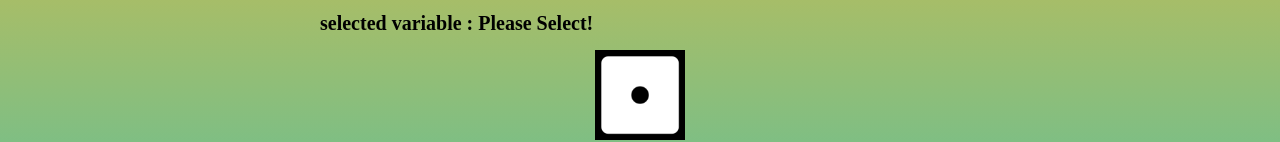
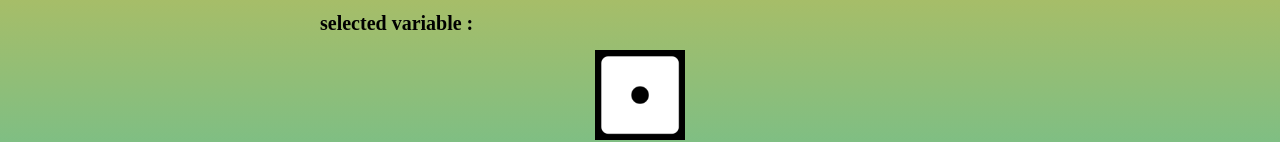
Before and after one commit to aditya9855/dice-main, a plain HTML site: page index.html in a window 1280 px wide. Shown: the part 317-459 px from the top of the page. Drawn offline with Linux system fonts and the light colour scheme.

Commit message:
update disable value

```diff
--- a/index.html
+++ b/index.html
@@ -15,14 +15,14 @@
     <h1 class="tag"> ROLL THE DICE </h1>
     <p class="tag2" id="message1"> Score : <span id="score" > Null </span> </p>
     <p class="tag3" id="score"> </p>
-    <p class="tag2" > selected variable : <span id="scce" > Please Select! </span></p>
+    <p class="tag2" > selected variable : <span id="scce" ></span></p>
     <img src="1.png" alt="" id="img">
     <div>
       <div id="p">
         <h1>YOU HAVE TO SELECT ONE OPTION</h1>
         <label for="cars" class="no">Choose a number:</label>
         <select class="btn33" id="cars">
-          <option id="null" value="">Please Select!</option>
+          <option id="null" selected disabled value="please select">Please Select!</option>
           <option value="1" onselect="1">1</option>
           <option value="2" onselect="2">2</option>
           <!--  -->
```
